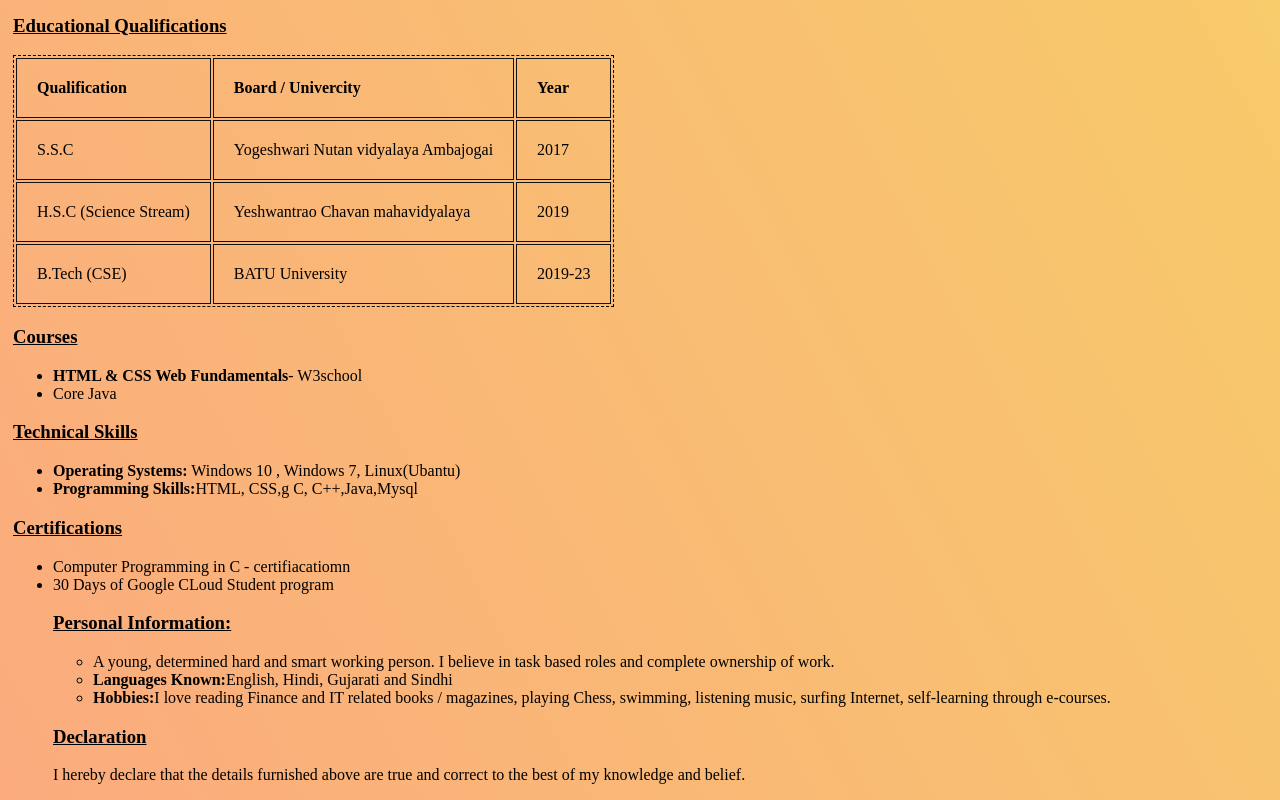
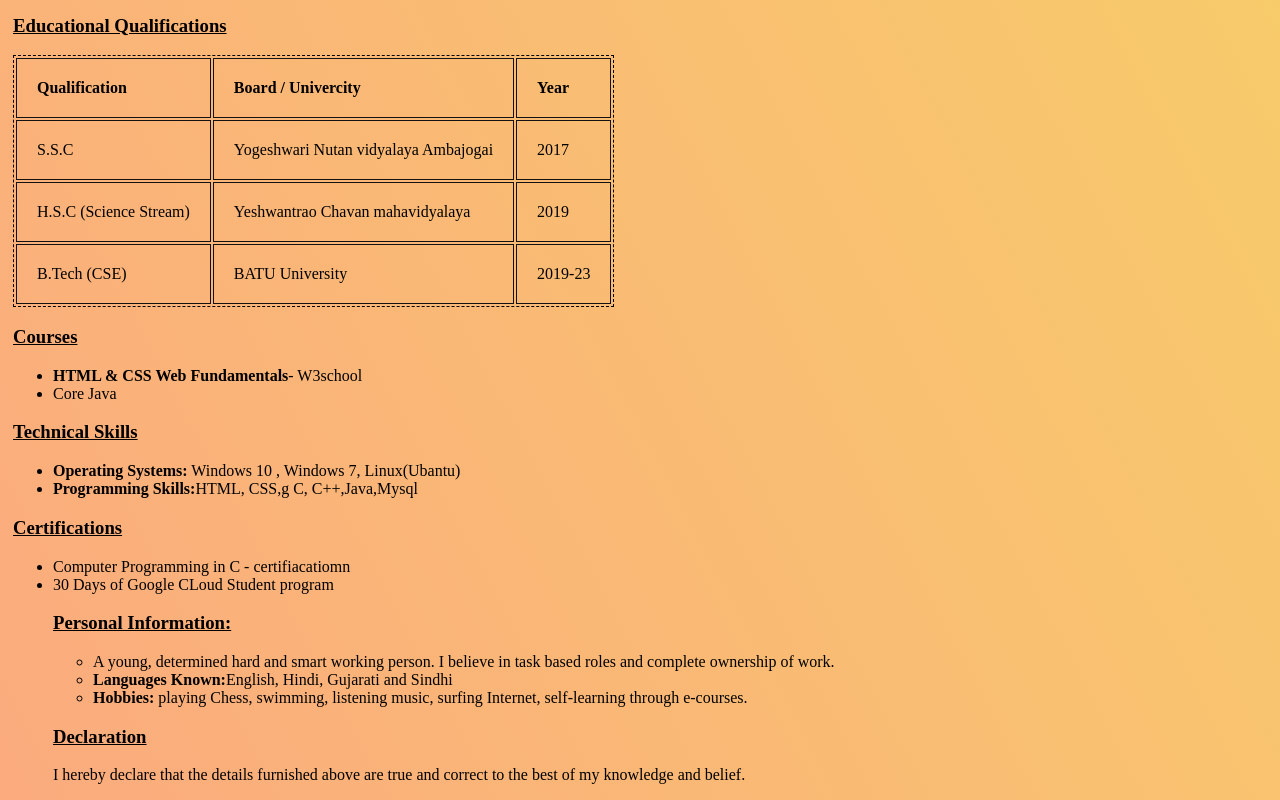
Before and after one commit to Rahul7519/my-Resume, a plain HTML site: page index.html in a window 1280 px wide. Shown: the part 345-1145 px from the top of the page. Drawn offline with Linux system fonts and the light colour scheme.

Commit message:
second commit

```diff
--- a/index.html
+++ b/index.html
@@ -91,7 +91,7 @@
                 <li>
                 <span id="course-name">Languages Known:</span>English, Hindi, Gujarati and Sindhi</li>
                 <li>
-                <span id="course-name">Hobbies:</span>I love reading Finance and IT related books / magazines, playing Chess, swimming, listening music, surfing Internet, self-learning through e-courses.</li> </ul>
+                <span id="course-name">Hobbies:</span> playing Chess, swimming, listening music, surfing Internet, self-learning through e-courses.</li> </ul>
             </p>
             <h3>Declaration</h3>
             <p>
```
